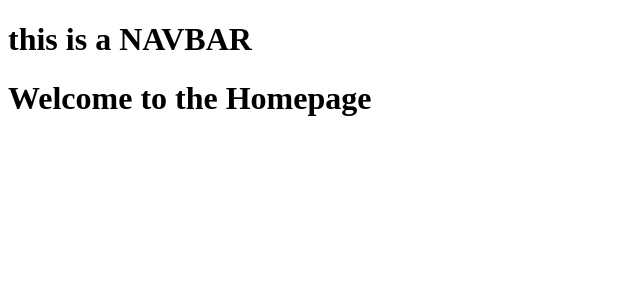
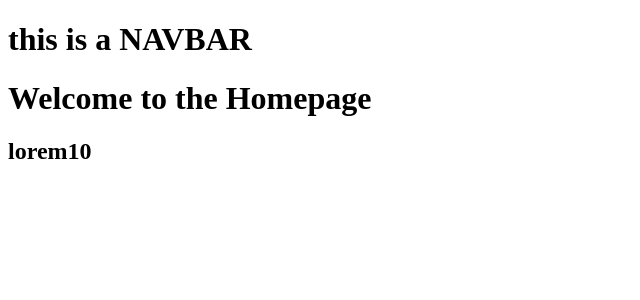
Before and after one commit to Husein8/bosnian-learning-app, a Vue app: page / in a window 1280 px wide. Shown: the top 300 px of the page, without its empty margins (0-640 px from the left). Built offline with nearby package versions, Linux system fonts and the light colour scheme.

Commit message:
refactor: bandar

```diff
--- a/src/views/pages/Homepage.vue
+++ b/src/views/pages/Homepage.vue
@@ -2,6 +2,7 @@
   <div>
     <Navbar />
     <h1 class="text-2xl">Welcome to the Homepage</h1>
+    <h2 class="text-2xl">lorem10</h2>
   </div>
 </template>
 
```
Also changed, not shown: 1 other file (tests, documents, lock files or other folders).
